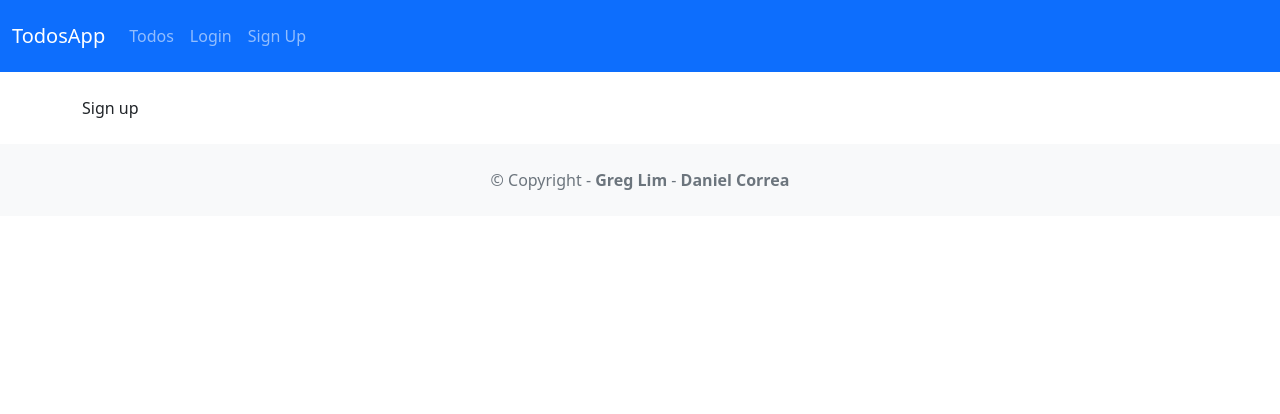
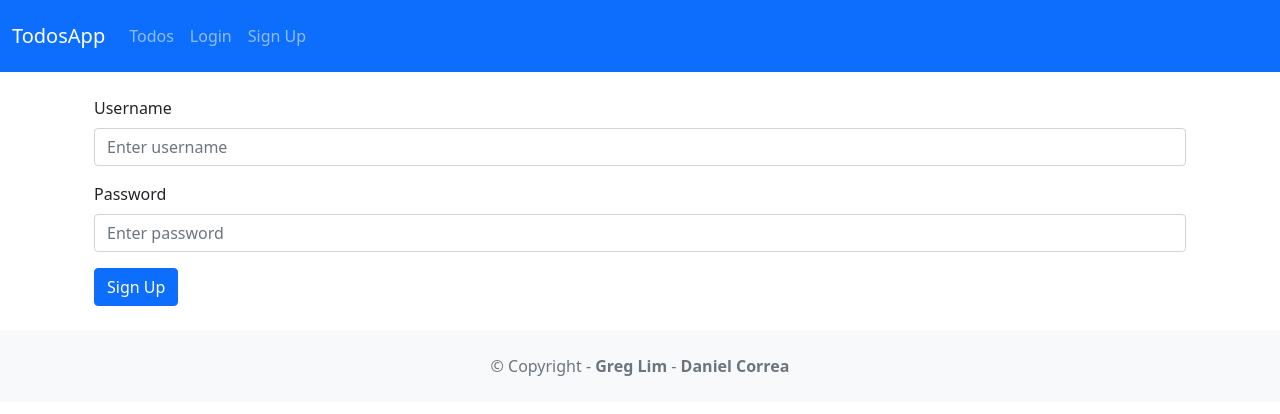
Before and after one commit to BenjaminSemevor/ALX_TodoApp, a React (Create React App) app in the folder frontend/: page /signup in a window 1280 px wide. Shown: the top 414 px of the page. Built offline with nearby package versions, Linux system fonts and the light colour scheme.

Commit message:
Data Service - Login Component

```diff
--- a/frontend/src/App.js
+++ b/frontend/src/App.js
@@ -11,6 +11,8 @@
 import Navbar from 'react-bootstrap/Navbar';
 import Container from 'react-bootstrap/Navbar';
 
+import TodoDataService from './services/todos';
+
 function App() {
   // const user = null;
   const [user, setUser] = React.useState(null);
@@ -18,15 +20,39 @@
   const [error, setError] = React.useState('');
 
   async function login(user = null){ // default user to null
-    setUser(user);
+    TodoDataService.login(user)
+      .then(response =>{
+        setToken(response.data.token);
+          setUser(user.username);
+          localStorage.setItem('token', response.data.token);
+          localStorage.setItem('user', user.username);
+          setError('');
+          })
+          .catch( e =>{
+            console.log('login', e);
+            setError(e.toString());
+          });
   }
 
   async function logout(){
-    setUser(null);
+    setToken('');
+    setUser('');
+    localStorage.setItem('token', '');
+      localStorage.setItem('user', '');
   }
 
   async function signup(user = null){ // default user to null
-    setUser(user);
+    TodoDataService.signup(user)
+    .then(response =>{
+      setToken(response.data.token);
+      setUser(user.username);
+      localStorage.setItem('token', response.data.token);
+      localStorage.setItem('user', user.username);
+    })
+    .catch( e =>{
+      console.log(e);
+      setError(e.toString());
+    })
   }
 
   return (
@@ -38,7 +64,8 @@
           <Container>
               <Link class="nav-link" to={"/todos"}>Todos</Link>
               { user ? (
-                <Link class="nav-link">Logout ({user})</Link>
+                <Link className="nav-link" onClick={logout}>
+                  Logout ({user})</Link>
               ) : (
                 <>
                   <Link class="nav-link" to={"/login"}>Login</Link>
--- a/frontend/src/components/login.js
+++ b/frontend/src/components/login.js
@@ -1,11 +1,55 @@
-import React from 'react';
+import React, {useState} from 'react';
+import Form from 'react-bootstrap/Form';
+import Container from 'react-bootstrap/Container';
+import Button from 'react-bootstrap/Button';
 
-function Login() {
-  return (
-<div className="App">
-      Login
-    </div>
-  );
+const Login = props => {
+
+  const [username, setUsername] = useState("");
+    const [password, setPassword] = useState("");
+
+  const onChangeUsername = e => {
+    const username = e.target.value;
+    setUsername(username);
+}
+
+  const onChangePassword = e => {
+    const password = e.target.value;
+    setPassword(password);
+}
+
+  const login = () => {
+    props.login({username: username, password: password});
+    props.history.push('/');
+}
+
+  return(
+    <Container>
+      <Form>
+        <Form.Group className="mb-3">
+          <Form.Label>Username</Form.Label>
+            <Form.Control
+                    type="text"
+                    placeholder="Enter username"
+                    value={username}
+            onChange={onChangeUsername}
+          />
+        </Form.Group>
+        <Form.Group className="mb-3">
+          <Form.Label>Password</Form.Label>
+            <Form.Control
+                    type="password"
+                    placeholder="Enter password"
+                    value={password}
+            onChange={onChangePassword}
+          />
+            </Form.Group>
+        <Button variant="primary" onClick={login}>
+          Login
+        </Button>
+        </Form>
+    </Container>
+  )
 }
 
 export default Login;
--- a/frontend/src/components/signup.js
+++ b/frontend/src/components/signup.js
@@ -1,11 +1,55 @@
-import React from 'react';
+import React, {useState} from 'react';
+import Form from 'react-bootstrap/Form';
+import Container from 'react-bootstrap/Container';
+import Button from 'react-bootstrap/Button';
 
-function Signup() {
-  return (
-<div className="App">
-      Sign up
-    </div>
-  );
+const Signup = props => {
+
+  const [username, setUsername] = useState("");
+    const [password, setPassword] = useState("");
+
+    const onChangeUsername = e => {
+    const username = e.target.value;
+    setUsername(username);
+}
+
+  const onChangePassword = e => {
+    const password = e.target.value;
+    setPassword(password);
+}
+
+  const signup = () => {
+    props.signup({username: username, password: password});
+    props.history.push('/');
+}
+
+  return(
+    <Container>
+      <Form>
+        <Form.Group className="mb-3">
+          <Form.Label>Username</Form.Label>
+            <Form.Control
+                    type="text"
+                    placeholder="Enter username"
+                    value={username}
+            onChange={onChangeUsername}
+          />
+        </Form.Group>
+        <Form.Group className="mb-3">
+          <Form.Label>Password</Form.Label>
+            <Form.Control
+                    type="password"
+                    placeholder="Enter password"
+                    value={password}
+            onChange={onChangePassword}
+          />
+            </Form.Group>
+        <Button variant="primary" onClick={signup}>
+          Sign Up
+        </Button>
+        </Form>
+    </Container>
+  )
 }
 
 export default Signup;
```
Also changed, not shown: 1 other file (tests, documents, lock files or other folders).
